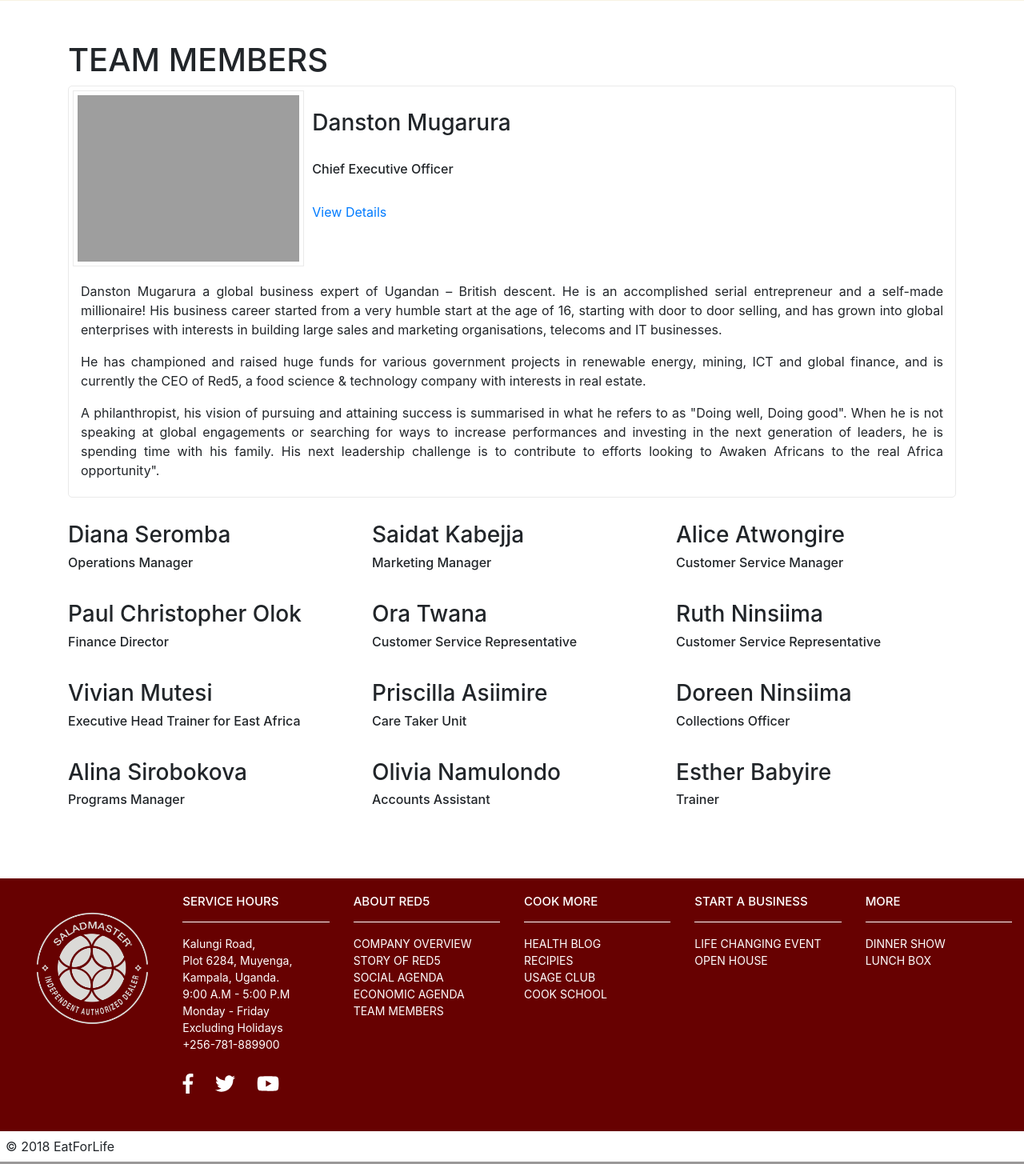
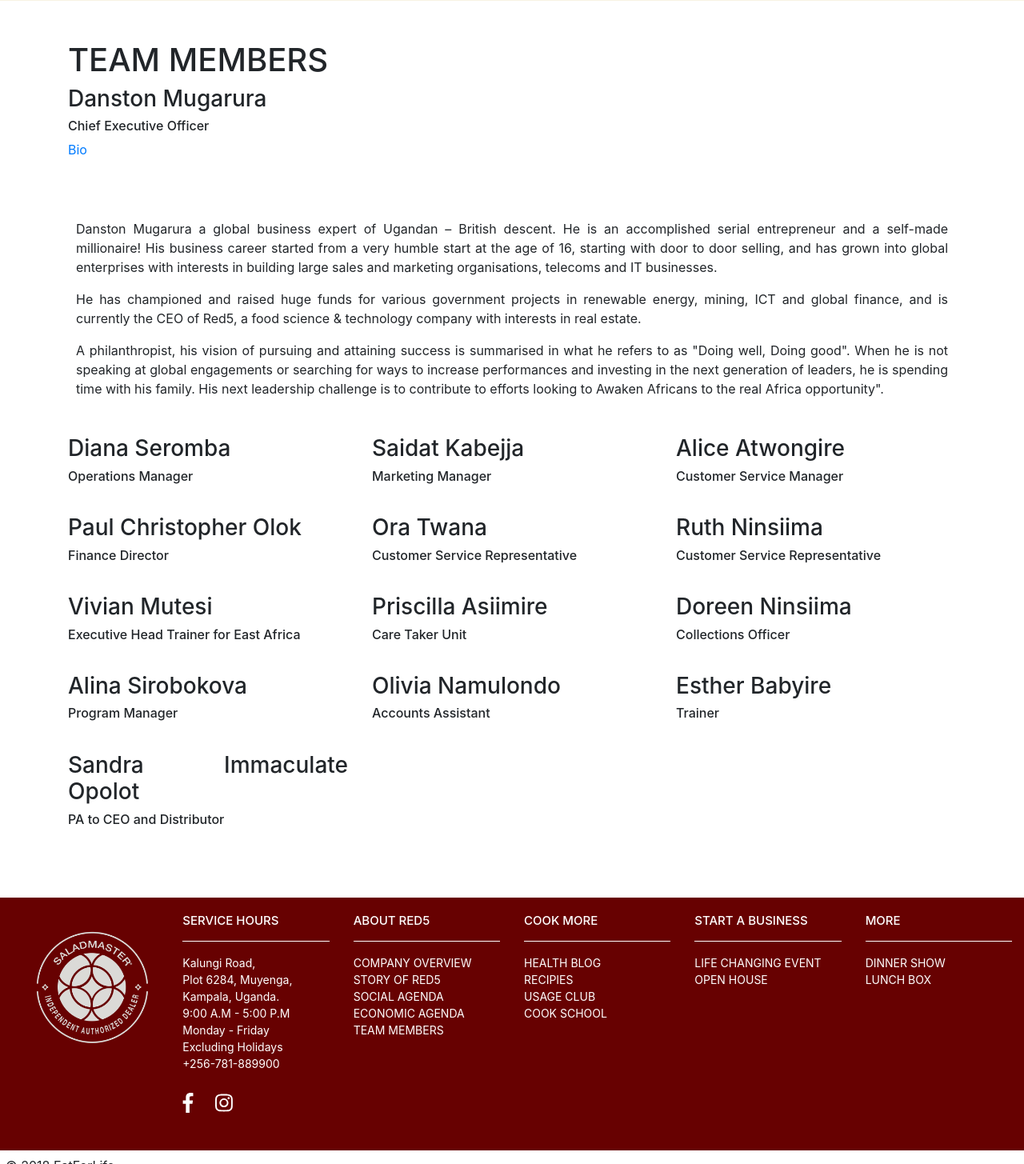
Before and after one commit to DrKimpatrick/freshredfive, a Flask app: page /about in a window 1280 px wide, after a click on "Bio". Shown: the part 5045-6500 px from the top of the page at 80% size. Run offline with Flask 2, Linux system fonts and the light colour scheme; some libraries are stand-ins or nearby versions; grey boxes are pictures that could not be loaded.

Commit message:
Client changes on Whatsapp 19.03.2018

```diff
--- a/templates/about.html
+++ b/templates/about.html
@@ -99,7 +99,7 @@
 		<div class="container">
 			<h1>TEAM MEMBERS</h1>
 
-			<div class="row">
+			<!-- <div class="row">
 				<div class="col-lg-12">
 					<div class="member-entity">
 						<img src="static/images/about/leader.jpg" alt="Team Member"><br>
@@ -115,6 +115,22 @@
 							<p>A philanthropist, his vision of pursuing and attaining success is summarised in what he refers to as "Doing well, Doing good". When he is not speaking at global engagements or searching for ways to increase performances and investing in the next generation of leaders, he is spending time with his family.
 							His next leadership challenge is to contribute to efforts looking to Awaken Africans to the real Africa opportunity".</p>
 						</div>
+					</div>
+				</div>
+			</div> -->
+			<div class="row">
+				<div class="col-lg-12">
+					<h3>Danston Mugarura</h3>
+					<h6>Chief Executive Officer</h6>
+					<a href="#" id="morebutton" data-toggle="collapse" data-target="#more1">Bio</a>
+					<div id="more1" class="collapse member-details">
+						<p>Danston Mugarura a global business expert of Ugandan – British descent. He is an accomplished serial entrepreneur and a self-made millionaire!
+						His business career started from a very humble start at the age of 16, starting with door to door selling, and has grown into global enterprises with interests in building large sales and marketing organisations, telecoms and IT businesses.</p>
+
+						<p>He has championed and raised huge funds for various government projects in renewable energy, mining, ICT and global finance, and is currently the CEO of Red5, a food science &amp; technology company with interests in real estate.</p>
+
+						<p>A philanthropist, his vision of pursuing and attaining success is summarised in what he refers to as "Doing well, Doing good". When he is not speaking at global engagements or searching for ways to increase performances and investing in the next generation of leaders, he is spending time with his family.
+						His next leadership challenge is to contribute to efforts looking to Awaken Africans to the real Africa opportunity".</p>
 					</div>
 				</div>
 			</div>
@@ -163,7 +179,7 @@
 			<div class="row">
 				<div class="col-lg-4">
 					<h3>Alina Sirobokova </h3>
-					<h6>Programs Manager</h6>
+					<h6>Program Manager</h6>
 				</div>
 				<div class="col-lg-4">
 					<h3>Olivia Namulondo </h3>
@@ -174,6 +190,12 @@
 					<h6>Trainer</h6>
 				</div>
 			</div>
+			<div class="row">
+				<div class="col-lg-4">
+					<h3>Sandra Immaculate Opolot</h3>
+					<h6>PA to CEO and Distributor</h6>
+				</div>
+			</div>
 		</div>
 	</div>
 
--- a/templates/dinnershow.html
+++ b/templates/dinnershow.html
@@ -48,8 +48,8 @@
 			<p>We will take you through some seemingly minor health and nutrition tips that have a great impact on our health.</p>
 			<p>We will freshly prepare and cook you and your family a:</p>
 			<ol type="1">
-				<li>10 item Harvest salad drenched in lemon juice</li>
-				<li>Golden brown fried chicken with our home made onion, ginger & apple source</li>
+				<li>10 items harvest salad drenched in lemon juice</li>
+				<li>Golden brown fried chicken with our home made onion, ginger & apple sauce</li>
 				<li>A 5 vegetable medley cooked in one container using zero water</li>
 				<li>Cheesy scalloped potatoes but we de-starch the potatoes and defat the cheese.</li>
 				<li>Bake you a delicious chocolate cake with a twist</li>
--- a/templates/layout.html
+++ b/templates/layout.html
@@ -107,14 +107,11 @@
                 Monday - Friday<br>
                 Excluding Holidays<br>
                 <a href="tel:+256781889900">+256-781-889900</a><br><br>
-                <a href="#" target="_blank" style="margin-right: 20px; font-size: 25px">
+                <a href="https://www.facebook.com/red5uk" target="_blank" style="margin-right: 20px; font-size: 25px">
                     <i class="fab fa-facebook-f"></i>
                 </a>
-                <a href="#" target="_blank" style="margin-right: 20px; font-size: 25px">
-                    <i class="fab fa-twitter"></i>
-                </a>
-                <a href="#" target="_blank" style="font-size: 25px">
-                    <i class="fab fa-youtube"></i>
+                <a href="https://www.instagram.com/red5limited/" target="_blank" style="margin-right: 20px; font-size: 25px">
+                    <i class="fab fa-instagram"></i>
                 </a>
             </div>
             <div class="col-sm-2">
```
Also changed, not shown: templates/cookschool.html (+6 -8 lines), templates/layout_with_datatable.html (+3 -6 lines).
